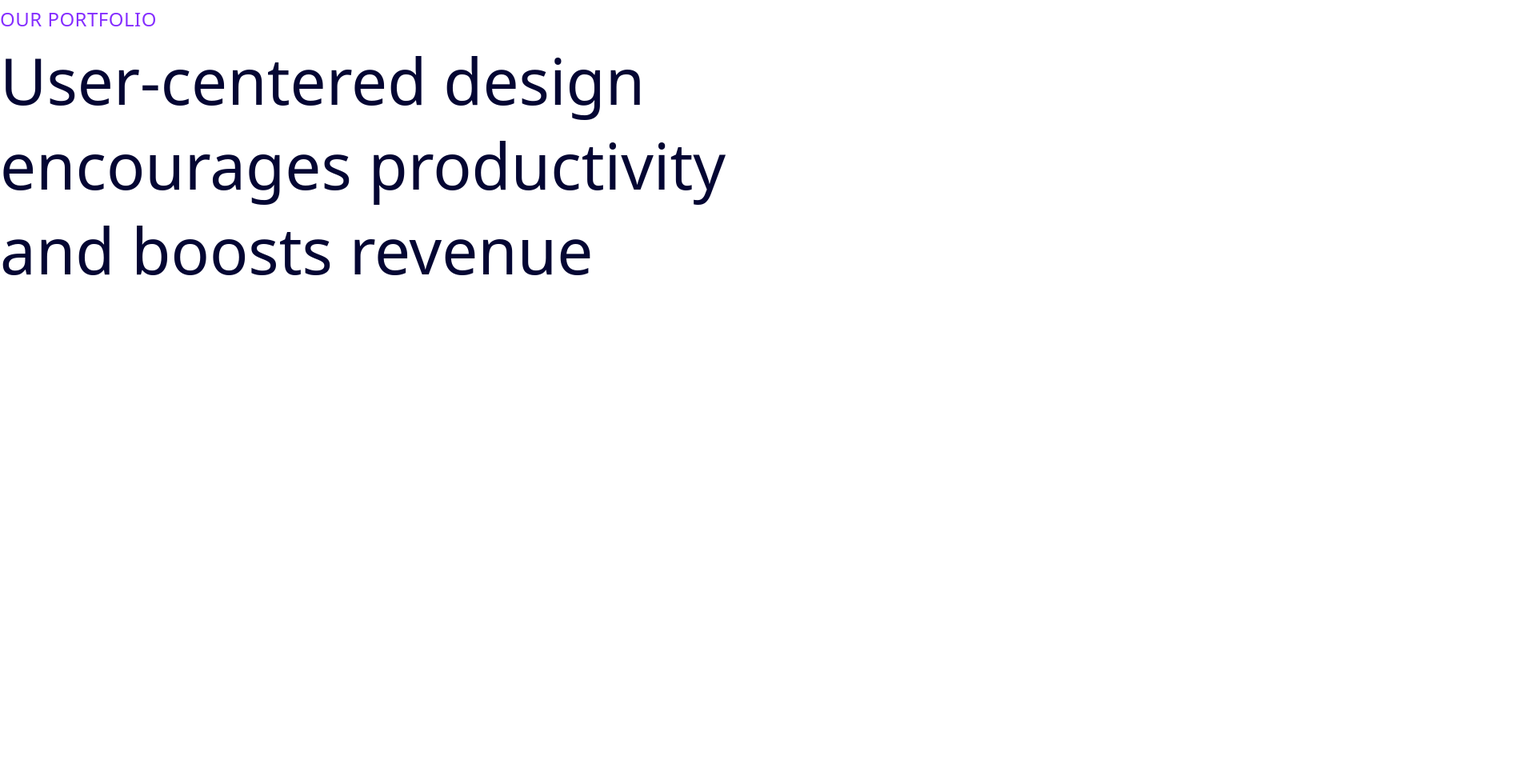
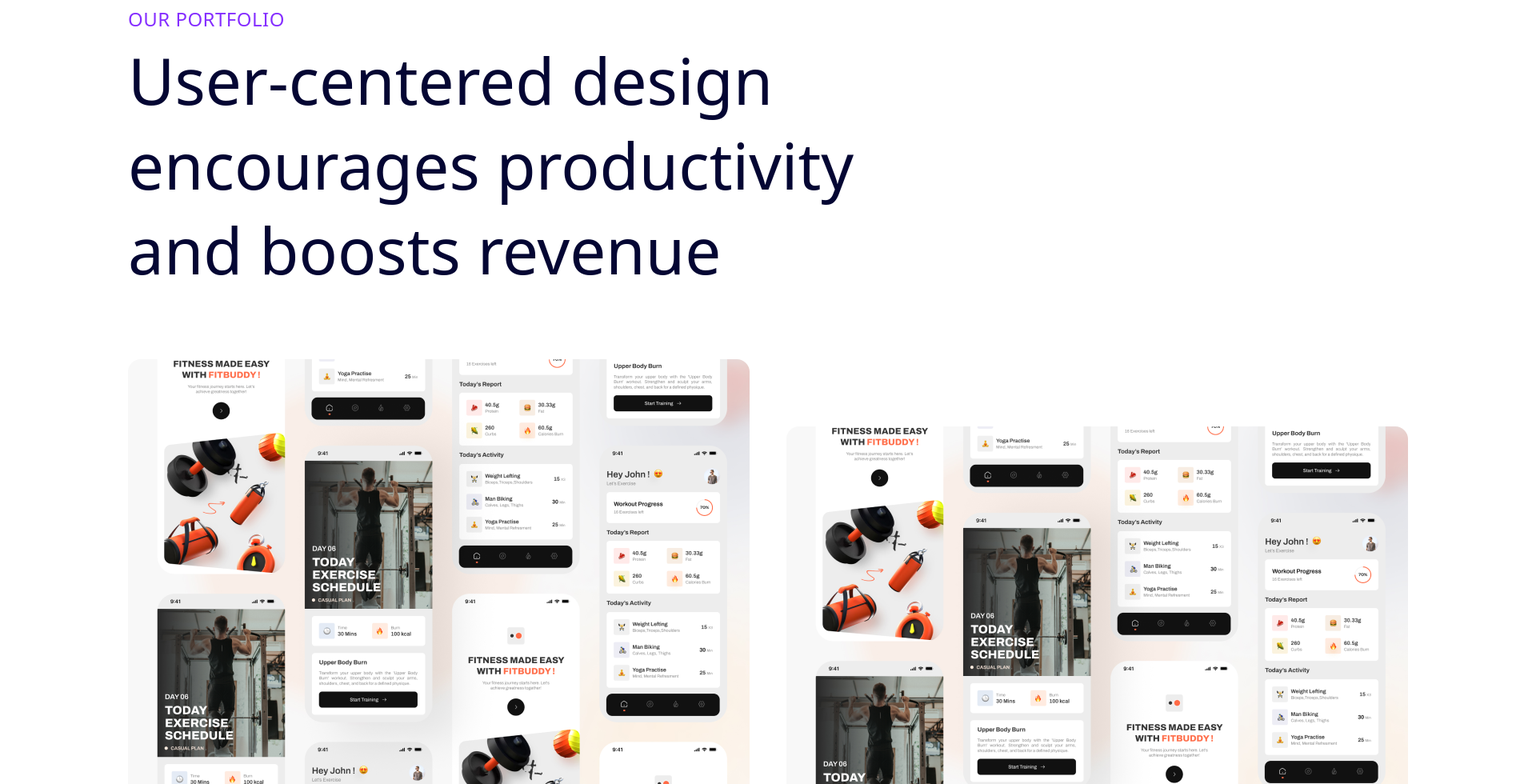
Before and after one commit to MehediHasanMridha/Fooderu_boys, a React (Vite) app: page / in a window 1280 px wide. Shown: the top 980 px of the page at 80% size, 1920 px wide, since content can reach past the window. Before the commit the page ends 800 px from the top, so only its background shows below. Built offline with nearby package versions, Linux system fonts and the light colour scheme.

Commit message:
my part finished by himu

```diff
--- a/src/App.jsx
+++ b/src/App.jsx
@@ -1,9 +1,26 @@
+import Card from "./components/ui/Card";
 import Title from "./components/ui/Title";
 
 const App = () => {
   return (
-    <div>
-      <Title />
+    <div className="w-[1920px] ">
+      <Title
+        title1={"OUR PORTFOLIO"}
+        title2={
+          "User-centered design encourages productivity and boosts revenue"
+        }
+      />
+      <div className="px-[160px] mt-[84px]">
+        {[1, 3, 5].map((id) => (
+          <div
+            key={id}
+            className="h-[817px] mb-[48px] flex justify-between gap-[46px]"
+          >
+            <Card id={id} />
+            <Card id={id + 1} />
+          </div>
+        ))}
+      </div>
     </div>
   );
 };
--- a/src/components/ui/Card.jsx
+++ b/src/components/ui/Card.jsx
@@ -1,5 +1,54 @@
-const Card = () => {
-  return <div></div>;
+/* eslint-disable react/prop-types */
+import image1 from "../../images/1.png";
+import Tag from "./Tag";
+
+const Card = ({ id }) => {
+  console.log(id);
+  return (
+    <div className={`w-[777px] h-[746px] ${id % 2 === 0 ? "mt-[84px]" : ""}`}>
+      <div className="overflow-hidden ">
+        <img
+          className="hover:scale-110 transition-transform ease-in duration-100 rounded-2xl"
+          src={image1}
+          alt=""
+        />
+      </div>
+      <div className="flex justify-between items-end gap-[52px] pt-5 pb-[13px] ">
+        <h2 className="text-[#040633] text-4xl font-medium leading-[52px] w-[560px]">
+          Fitbuddy - a fitness app for lifestyle
+        </h2>
+        <button className="bg-[#040633] rounded-2xl text-white h-[43.3px] text-[14.35px] font-bold leading-[23.318px] tracking-[0.287px] flex justify-between gap-2 items-center px-[21px] hover:bg-[#852EFF] transition-all ease-in ">
+          <h1>View Work</h1>
+          <svg
+            xmlns="http://www.w3.org/2000/svg"
+            width="11"
+            height="11"
+            viewBox="0 0 11 11"
+            fill="none"
+          >
+            <path
+              d="M9.50156 1.4248L1.28033 9.64603"
+              stroke="white"
+              strokeWidth="1.34529"
+              strokeLinecap="round"
+            />
+            <path
+              d="M5.01727 0.775538C5.01727 0.775538 9.22769 0.420609 9.86665 1.05956C10.5056 1.69851 10.1506 5.90894 10.1506 5.90894"
+              stroke="white"
+              strokeWidth="1.34529"
+              strokeLinecap="round"
+              strokeLinejoin="round"
+            />
+          </svg>
+        </button>
+      </div>
+      <div className="flex justify-start gap-4 ">
+        <Tag tag={"Lifestyle"} />
+        <Tag tag={"IOS"} />
+        <Tag tag={"Android"} />
+      </div>
+    </div>
+  );
 };
 
 export default Card;
--- /dev/null
+++ b/src/components/ui/Tag.jsx
@@ -0,0 +1,12 @@
+/* eslint-disable react/prop-types */
+const Tag = ({ tag }) => {
+  return (
+    <div className="text-[#344054] bg-[#F2F4F7] rounded-2xl w-[88px] text-center ">
+      <h2 className="py-[1.6px] px2 text-[14.35px] leading-[23.31px] tracking-[0.287px] ">
+        {tag}
+      </h2>
+    </div>
+  );
+};
+
+export default Tag;
--- a/src/components/ui/Title.jsx
+++ b/src/components/ui/Title.jsx
@@ -1,12 +1,18 @@
-const Title = () => {
+/* eslint-disable react/prop-types */
+const Title = ({ title1, title2 }) => {
   return (
-    <div>
-      <h2 className="text-[#852EFF] text-2xl font-normal leading-[47px] tracking-[0.48px] ">
-        OUR PORTFOLIO
-      </h2>
-      <p className="text-[#040633] text-[80px] font-medium leading-[106px] w-[1027px] ">
-        User-centered design encourages productivity and boosts revenue
-      </p>
+    <div className="pl-[160px] ">
+      {title1 && (
+        <h2 className="text-[#852EFF] text-2xl font-normal leading-[47px] tracking-[0.48px] ">
+          {title1}
+        </h2>
+      )}
+
+      {title2 && (
+        <p className="text-[#040633] text-[80px] font-medium leading-[106px] w-[1027px] ">
+          {title2}
+        </p>
+      )}
     </div>
   );
 };
```
Also changed, not shown: src/images/1.png (added).
